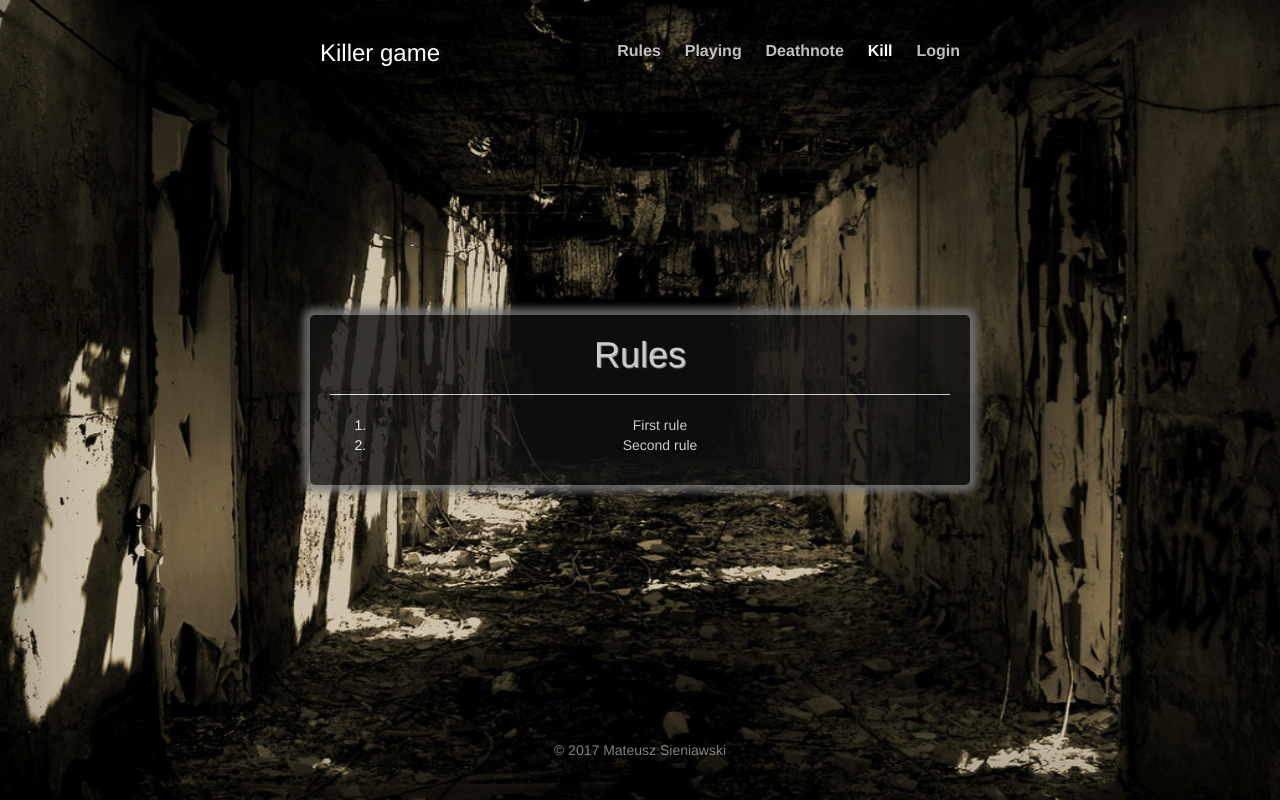
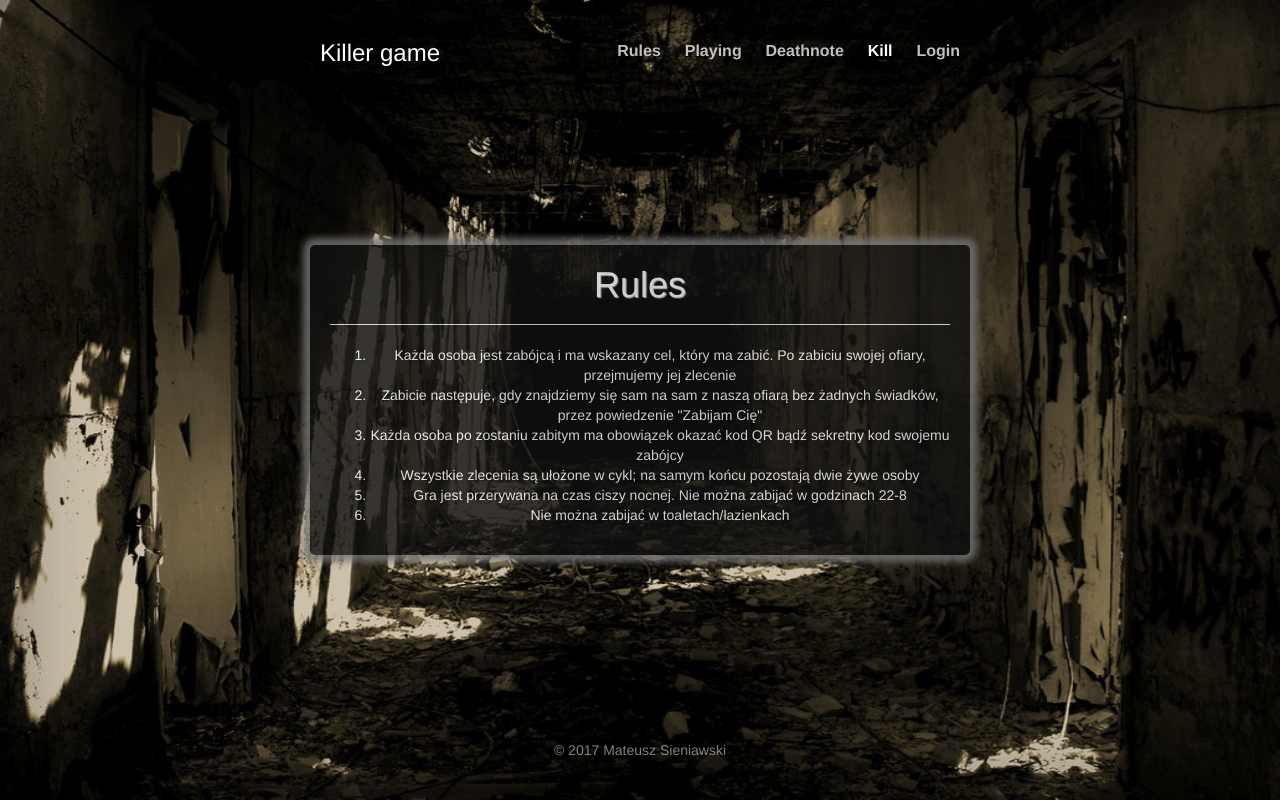
Before and after one commit to Cheetar/killer_game, a Django app: template game/templates/game/rules.html in a window 1280 px wide. Run offline with Django 3.2, Linux system fonts and the light colour scheme; the template is opened without the code that fills it, so the values that code supplies are empty; parts of the project's set-up code (start-up, migrations or seed data) failed here and were passed over; some libraries are stand-ins or nearby versions.

Commit message:
Updated rules

```diff
--- a/game/templates/game/rules.html
+++ b/game/templates/game/rules.html
@@ -4,7 +4,11 @@
 
 {% block data %}
   <ol>
-    <li> First rule</li>
-    <li> Second rule</li>
+    <li> Każda osoba jest zabójcą i ma wskazany cel, który ma zabić. Po zabiciu swojej ofiary, przejmujemy jej zlecenie </li>
+    <li> Zabicie następuje, gdy znajdziemy się sam na sam z naszą ofiarą bez żadnych świadków, przez powiedzenie "Zabijam Cię" </li>
+    <li> Każda osoba po zostaniu zabitym ma obowiązek okazać kod QR bądź sekretny kod swojemu zabójcy </li>
+    <li> Wszystkie zlecenia są ułożone w cykl; na samym końcu pozostają dwie żywe osoby </li>
+    <li> Gra jest przerywana na czas ciszy nocnej. Nie można zabijać w godzinach 22-8 </li>
+    <li> Nie można zabijać w toaletach/łazienkach </li>
   </ol>
 {% endblock data %}
```
